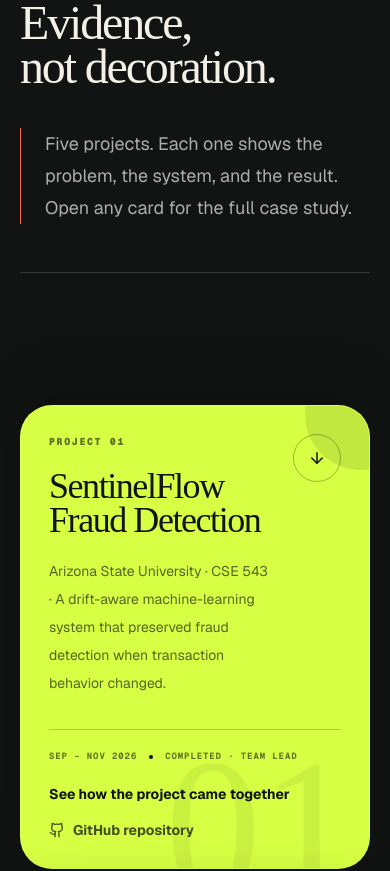
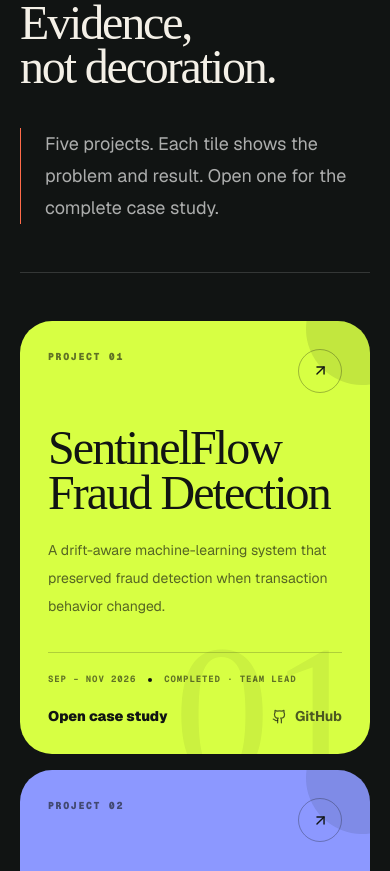
Before and after one commit to Sanjaysoralamavu/Portfolio, a Next.js app: page / in a window 390 px wide. Shown: the part 3560-4431 px from the top of the page. Built offline with nearby package versions, Linux system fonts and the light colour scheme.

Commit message:
fix: replace project stack with bento grid

```diff
--- a/components/sections/Projects.tsx
+++ b/components/sections/Projects.tsx
@@ -1,8 +1,9 @@
 "use client";
-import { useState } from "react";
+
+import { Fragment, useState } from "react";
 import Image from "next/image";
 import { AnimatePresence, motion } from "framer-motion";
-import { ArrowDown, ArrowUpRight, Github } from "lucide-react";
+import { ArrowUpRight, Github, X } from "lucide-react";
 import { projects } from "@/lib/data";
 
 const BASE_PATH = process.env.NEXT_PUBLIC_BASE_PATH ?? "";
@@ -12,6 +13,13 @@ const projectColors = [
   "bg-[#f4f0e7]",
   "bg-[#ff6b4a]",
   "bg-[#a7ddd1]",
+] as const;
+const tileSpans = [
+  "xl:col-span-7",
+  "xl:col-span-5",
+  "xl:col-span-4",
+  "xl:col-span-4",
+  "xl:col-span-4",
 ] as const;
 
 export default function Projects() {
@@ -24,45 +32,47 @@ export default function Projects() {
       aria-labelledby="projects-heading"
     >
       <div className="mx-auto max-w-7xl px-5 py-24 sm:px-8 lg:py-32">
-        {/* Header */}
         <div className="grid gap-10 border-b border-white/15 pb-12 lg:grid-cols-[.8fr_1.2fr] lg:items-end">
           <div>
-            <p className="eyebrow text-[#d7ff43]">
-              Selected work
-            </p>
+            <p className="eyebrow text-[#d7ff43]">Selected work</p>
             <h2
               id="projects-heading"
               className="font-display mt-5 max-w-xl text-5xl leading-[0.9] tracking-[-0.045em] sm:text-6xl lg:text-7xl"
             >
-              Evidence,<br />
+              Evidence,
+              <br />
               not decoration.
             </h2>
           </div>
           <p className="max-w-xl border-l border-[#ff6b4a] pl-6 text-lg leading-8 text-white/65">
-            Five projects. Each one shows the problem, the system, and the result.
-            Open any card for the full case study.
+            Five projects. Each tile shows the problem and result. Open one for
+            the complete case study.
           </p>
         </div>
 
-        {/* Project cards become a stacked, scroll-led case-study deck. */}
-        <div className="mt-12 space-y-8 pb-10">
+        <motion.div
+          layout
+          className="mt-12 grid gap-4 md:grid-cols-2 xl:grid-cols-12"
+        >
           {projects.map((project, index) => {
             const isOpen = openSlug === project.slug;
+            const isFeatured = index === 0;
+
             return (
-              <motion.div
-                key={project.slug}
-                initial={{ opacity: 0, y: 48 }}
+              <Fragment key={project.slug}>
+                <motion.article
+                  layout
+                  data-project={project.slug}
+                  initial={{ opacity: 0, y: 35 }}
                   whileInView={{ opacity: 1, y: 0 }}
-                viewport={{ once: true, amount: 0.2 }}
-                transition={{ duration: 0.6, delay: index * 0.04 }}
-                style={{ top: `calc(5.25rem + ${index * 10}px)`, zIndex: index + 1 }}
-                className="relative bg-[#111413] lg:sticky"
-              >
-                <div
-                  className={`group relative min-h-[360px] overflow-hidden rounded-[2rem] border border-white/10 p-7 text-left text-[#111413] shadow-[0_-18px_55px_rgba(0,0,0,0.2)] transition duration-300 focus-visible:outline-2 focus-visible:outline-offset-4 focus-visible:outline-white sm:p-10 lg:min-h-[390px] ${projectColors[index % projectColors.length]}`}
+                  viewport={{ once: true, amount: 0.18 }}
+                  transition={{ duration: 0.5, delay: index * 0.04 }}
+                  className={`${tileSpans[index]} ${projectColors[index]} group relative flex min-h-[340px] flex-col overflow-hidden rounded-[2rem] p-7 text-[#111413] sm:p-9 ${
+                    index < 2 ? "xl:min-h-[430px]" : "xl:min-h-[360px]"
+                  }`}
                 >
                   <span
-                    className="font-display pointer-events-none absolute -bottom-14 right-3 text-[12rem] leading-none text-[#111413]/[0.06] sm:text-[17rem]"
+                    className="font-display pointer-events-none absolute -bottom-14 right-1 text-[12rem] leading-none text-[#111413]/[0.06] sm:text-[16rem]"
                     aria-hidden="true"
                   >
                     {project.number}
@@ -71,38 +81,43 @@ export default function Projects() {
                     className="absolute right-0 top-0 h-28 w-28 translate-x-12 -translate-y-12 rounded-full bg-[#111413]/10 transition-transform duration-300 group-hover:translate-x-7 group-hover:-translate-y-7"
                     aria-hidden="true"
                   />
-                  <div className="relative flex h-full flex-col">
-                    <div className="flex items-start justify-between gap-5">
-                      <div>
+
+                  <div className="relative flex items-start justify-between gap-5">
                     <p className="font-mono text-[10px] font-black uppercase tracking-[0.16em] text-[#111413]/60">
                       Project {project.number}
                     </p>
-                        <h3 className="font-display mt-5 max-w-3xl text-4xl leading-[0.95] tracking-[-0.04em] text-[#111413] sm:text-5xl">
+                    <button
+                      type="button"
+                      aria-label={`${isOpen ? "Close" : "Open"} ${project.title} case study`}
+                      aria-expanded={isOpen}
+                      aria-controls={`project-${project.slug}`}
+                      onClick={() => setOpenSlug(isOpen ? null : project.slug)}
+                      className="grid h-11 w-11 shrink-0 place-items-center rounded-full border border-[#111413]/30 transition hover:bg-[#111413] hover:text-white focus-visible:outline-2 focus-visible:outline-offset-4 focus-visible:outline-[#111413]"
+                    >
+                      {isOpen ? (
+                        <X size={17} aria-hidden="true" />
+                      ) : (
+                        <ArrowUpRight size={17} aria-hidden="true" />
+                      )}
+                    </button>
+                  </div>
+
+                  <div className="relative mt-8">
+                    <h3
+                      className={`font-display leading-[0.95] tracking-[-0.04em] ${
+                        isFeatured
+                          ? "text-5xl sm:text-6xl"
+                          : "text-4xl sm:text-5xl"
+                      }`}
+                    >
                       {project.title}
                     </h3>
                     <p className="mt-5 max-w-2xl text-sm leading-7 text-[#111413]/65">
-                          {project.org} · {project.teaser}
+                      {project.teaser}
                     </p>
                   </div>
-                      <button
-                        type="button"
-                        aria-label={`${isOpen ? "Collapse" : "Expand"} ${project.title} project details`}
-                        aria-expanded={isOpen}
-                        aria-controls={`project-${project.slug}`}
-                        onClick={() => setOpenSlug(isOpen ? null : project.slug)}
-                        className="grid h-12 w-12 shrink-0 place-items-center rounded-full border border-[#111413]/30 text-[#111413] transition hover:bg-[#111413] hover:text-white focus-visible:outline-2 focus-visible:outline-offset-4 focus-visible:outline-[#111413]"
-                      >
-                        <ArrowDown
-                          size={18}
-                          className={`transition-transform duration-300 ${
-                            isOpen ? "rotate-180" : ""
-                          }`}
-                          aria-hidden="true"
-                        />
-                      </button>
-                    </div>
 
-                    <div className="mt-auto pt-8">
+                  <div className="relative mt-auto pt-8">
                     <div className="flex flex-wrap items-center gap-3 border-t border-[#111413]/20 pt-5 font-mono text-[9px] font-bold uppercase tracking-[0.1em] text-[#111413]/60">
                       <span>{project.date}</span>
                       <span className="h-1 w-1 rounded-full bg-[#111413]" />
@@ -114,71 +129,82 @@ export default function Projects() {
                         aria-expanded={isOpen}
                         aria-controls={`project-${project.slug}`}
                         onClick={() => setOpenSlug(isOpen ? null : project.slug)}
-                          className="text-sm font-bold text-[#111413] underline-offset-4 transition hover:underline focus-visible:outline-2 focus-visible:outline-offset-4 focus-visible:outline-[#111413]"
+                        className="text-sm font-black underline-offset-4 hover:underline focus-visible:outline-2 focus-visible:outline-offset-4 focus-visible:outline-[#111413]"
                       >
-                          {isOpen
-                            ? "Close this story"
-                            : "See how the project came together"}
+                        {isOpen ? "Close case study" : "Open case study"}
                       </button>
                       {project.repository && (
                         <a
                           href={project.repository}
                           target="_blank"
                           rel="noopener noreferrer"
-                            className="inline-flex items-center gap-2 text-sm font-bold text-[#111413]/75 underline-offset-4 transition hover:text-[#111413] hover:underline focus-visible:outline-2 focus-visible:outline-offset-4 focus-visible:outline-[#111413]"
+                          className="inline-flex items-center gap-2 text-sm font-bold text-[#111413]/70 underline-offset-4 hover:text-[#111413] hover:underline"
                         >
-                            <Github size={16} aria-hidden="true" /> GitHub repository
+                          <Github size={15} aria-hidden="true" /> GitHub
                         </a>
                       )}
                     </div>
                   </div>
-                  </div>
-                </div>
+                </motion.article>
 
                 <AnimatePresence initial={false}>
                   {isOpen && (
                     <motion.article
+                      layout
                       id={`project-${project.slug}`}
-                      initial={{ opacity: 0, height: 0 }}
-                      animate={{ opacity: 1, height: "auto" }}
-                      exit={{ opacity: 0, height: 0 }}
-                      transition={{ duration: 0.35, ease: "easeOut" }}
-                      className="relative z-20 overflow-hidden bg-[#111413] py-10"
+                      initial={{ opacity: 0, y: 24 }}
+                      animate={{ opacity: 1, y: 0 }}
+                      exit={{ opacity: 0, y: 16 }}
+                      transition={{ duration: 0.32, ease: "easeOut" }}
+                      className="relative overflow-hidden rounded-[2rem] border border-white/15 bg-[#191d1b] p-6 md:col-span-2 sm:p-9 xl:col-span-12 xl:p-12"
                       aria-labelledby={`${project.slug}-title`}
                     >
-                <div className="grid gap-8 lg:grid-cols-[.8fr_1.2fr]">
-                  {/* Left meta */}
+                      <button
+                        type="button"
+                        onClick={() => setOpenSlug(null)}
+                        aria-label={`Close ${project.title} case study`}
+                        className="absolute right-5 top-5 z-10 grid h-10 w-10 place-items-center rounded-full border border-white/20 text-white/70 transition hover:bg-white hover:text-[#111413]"
+                      >
+                        <X size={17} aria-hidden="true" />
+                      </button>
+
+                      <div className="grid gap-8 pr-12 lg:grid-cols-[.8fr_1.2fr]">
                         <div>
                           <p className="font-mono text-[10px] font-black uppercase tracking-[0.18em] text-[#ff6b4a]">
                             Project {project.number} / {project.date}
                           </p>
                           <h3
                             id={`${project.slug}-title`}
-                      className="mt-5 text-3xl font-black leading-tight sm:text-4xl"
+                            className="font-display mt-5 text-4xl leading-[0.95] tracking-[-0.035em] sm:text-5xl"
                           >
                             {project.title}
                           </h3>
-                    <p className="mt-5 text-base leading-7 text-white/75">
+                          <p className="mt-5 text-base leading-7 text-white/65">
                             {project.teaser}
                           </p>
                           <dl className="mt-8 divide-y divide-white/15 border-y border-white/15 text-sm">
                             <div className="flex items-center justify-between gap-4 py-3">
-                        <dt className="text-white/55">Collaborated with</dt>
-                        <dd className="font-bold text-white">{project.collaboratedWith}</dd>
+                              <dt className="text-white/45">Collaborated with</dt>
+                              <dd className="text-right font-bold text-white">
+                                {project.collaboratedWith}
+                              </dd>
                             </div>
                             <div className="flex items-center justify-between gap-4 py-3">
-                        <dt className="text-white/55">Guided by</dt>
-                        <dd className="font-bold text-white">{project.guidedBy}</dd>
+                              <dt className="text-white/45">Guided by</dt>
+                              <dd className="text-right font-bold text-white">
+                                {project.guidedBy}
+                              </dd>
                             </div>
                             <div className="flex items-center justify-between gap-4 py-3">
-                        <dt className="text-white/55">Result</dt>
-                        <dd className="font-bold text-[#d7ff43]">{project.rating}</dd>
+                              <dt className="text-white/45">Result</dt>
+                              <dd className="text-right font-bold text-[#d7ff43]">
+                                {project.rating}
+                              </dd>
                             </div>
                           </dl>
                         </div>
 
-                  {/* Right body */}
-                  <div className="border border-white/20 bg-white/[0.06] p-6 sm:p-8">
+                        <div className="border border-white/15 bg-white/[0.04] p-6 sm:p-8">
                           <p className="font-mono text-[10px] font-black uppercase tracking-[0.18em] text-[#d7ff43]">
                             The starting point
                           </p>
@@ -190,27 +216,27 @@ export default function Projects() {
                               <p className="font-mono text-[10px] font-black uppercase tracking-[0.16em] text-[#ff6b4a]">
                                 How I approached it
                               </p>
-                        <p className="mt-3 text-sm leading-7 text-white/70">{project.approach}</p>
+                              <p className="mt-3 text-sm leading-7 text-white/65">
+                                {project.approach}
+                              </p>
                             </div>
                             <div>
                               <p className="font-mono text-[10px] font-black uppercase tracking-[0.16em] text-[#ff6b4a]">
                                 What I left behind
                               </p>
-                        <p className="mt-3 text-sm leading-7 text-white/70">{project.deliverables}</p>
+                              <p className="mt-3 text-sm leading-7 text-white/65">
+                                {project.deliverables}
+                              </p>
                             </div>
                           </div>
                         </div>
                       </div>
 
-                {/* Evidence and project showcase */}
                       {project.metrics && (
-                  <dl className="mt-10 grid overflow-hidden border border-white/20 bg-white/15 sm:grid-cols-2 lg:grid-cols-4">
+                        <dl className="mt-10 grid overflow-hidden border border-white/15 sm:grid-cols-2 lg:grid-cols-4">
                           {project.metrics.map((metric) => (
-                      <div
-                        key={metric.label}
-                        className="bg-[#111413] p-5 sm:p-6"
-                      >
-                        <dt className="text-xs font-bold uppercase tracking-[0.14em] text-white/55">
+                            <div key={metric.label} className="bg-[#111413] p-5 sm:p-6">
+                              <dt className="font-mono text-[9px] font-bold uppercase tracking-[0.12em] text-white/45">
                                 {metric.label}
                               </dt>
                               <dd className="font-display mt-3 text-4xl text-[#d7ff43]">
@@ -222,7 +248,7 @@ export default function Projects() {
                       )}
 
                       {project.showcase && (
-                  <figure className="mt-10 overflow-hidden border border-white/20 bg-white/[0.06]">
+                        <figure className="mt-10 overflow-hidden border border-white/15 bg-white/[0.04]">
                           <Image
                             src={`${BASE_PATH}${project.showcase.src}`}
                             alt={project.showcase.alt}
@@ -231,14 +257,13 @@ export default function Projects() {
                             sizes="(max-width: 1280px) 100vw, 1200px"
                             className="h-auto w-full bg-white"
                           />
-                    <figcaption className="border-t border-white/20 px-5 py-4 text-sm leading-6 text-white/65">
+                          <figcaption className="border-t border-white/15 px-5 py-4 text-sm leading-6 text-white/60">
                             {project.showcase.caption}
                           </figcaption>
                         </figure>
                       )}
 
-                {/* Process steps */}
-                <div className="mt-10 grid gap-8 border-y border-white/20 py-10 lg:grid-cols-[.8fr_1.2fr]">
+                      <div className="mt-10 grid gap-8 border-y border-white/15 py-10 lg:grid-cols-[.8fr_1.2fr]">
                         <div>
                           <p className="font-mono text-[10px] font-black uppercase tracking-[0.18em] text-[#d7ff43]">
                             {project.processEyebrow ?? "Making the idea visible"}
@@ -249,18 +274,23 @@ export default function Projects() {
                           </h4>
                         </div>
                         <ol className="grid gap-4 sm:grid-cols-2">
-                    {project.process.map((step, i) => (
-                      <li key={step.label} className="border-t border-white/20 pt-4">
+                          {project.process.map((step, stepIndex) => (
+                            <li
+                              key={step.label}
+                              className="border-t border-white/15 pt-4"
+                            >
                               <p className="font-mono text-[10px] font-black text-[#ff6b4a]">
-                          {String(i + 1).padStart(2, "0")} / {step.label}
+                                {String(stepIndex + 1).padStart(2, "0")} /{" "}
+                                {step.label}
                               </p>
-                        <p className="mt-2 text-sm leading-6 text-white/75">{step.body}</p>
+                              <p className="mt-2 text-sm leading-6 text-white/70">
+                                {step.body}
+                              </p>
                             </li>
                           ))}
                         </ol>
                       </div>
 
-                {/* Footer: skills + CTA */}
                       <div className="mt-10 flex flex-col gap-7 lg:flex-row lg:items-end lg:justify-between">
                         <div>
                           <p className="font-mono text-[10px] font-black uppercase tracking-[0.18em] text-[#d7ff43]">
@@ -270,7 +300,7 @@ export default function Projects() {
                             {project.skills.map((skill) => (
                               <span
                                 key={skill}
-                          className="border border-white/25 px-3 py-2 text-xs font-bold text-white/85"
+                                className="border border-white/20 px-3 py-2 text-xs font-bold text-white/80"
                               >
                                 {skill}
                               </span>
@@ -283,7 +313,7 @@ export default function Projects() {
                               href={project.repository}
                               target="_blank"
                               rel="noopener noreferrer"
-                        className="inline-flex items-center justify-center gap-2 rounded-full bg-[#d7ff43] px-5 py-3 text-sm font-bold text-[#111413] transition hover:bg-white focus-visible:outline-2 focus-visible:outline-offset-4 focus-visible:outline-white"
+                              className="inline-flex items-center justify-center gap-2 rounded-full bg-[#d7ff43] px-5 py-3 text-sm font-bold text-[#111413] transition hover:bg-white"
                             >
                               <Github size={17} aria-hidden="true" /> View repository
                             </a>
@@ -293,7 +323,7 @@ export default function Projects() {
                               href={`${BASE_PATH}${project.certificate}`}
                               target="_blank"
                               rel="noopener noreferrer"
-                        className="inline-flex items-center justify-center gap-2 rounded-full bg-[#ff6b4a] px-5 py-3 text-sm font-bold text-[#111413] transition hover:bg-white focus-visible:outline-2 focus-visible:outline-offset-4 focus-visible:outline-white"
+                              className="inline-flex items-center justify-center gap-2 rounded-full bg-[#ff6b4a] px-5 py-3 text-sm font-bold text-[#111413] transition hover:bg-white"
                             >
                               View certificate <ArrowUpRight size={17} aria-hidden="true" />
                             </a>
@@ -301,9 +331,8 @@ export default function Projects() {
                         </div>
                       </div>
 
-                {/* Quote */}
                       {project.quote && (
-                  <blockquote className="mt-10 border-l-2 border-[#d7ff43] pl-6 text-lg leading-8 text-white/85">
+                        <blockquote className="mt-10 border-l-2 border-[#d7ff43] pl-6 text-lg leading-8 text-white/80">
                           {project.quote.text}
                           <footer className="mt-3 text-sm font-bold text-[#d7ff43]">
                             {project.quote.author}
@@ -313,10 +342,10 @@ export default function Projects() {
                     </motion.article>
                   )}
                 </AnimatePresence>
-              </motion.div>
+              </Fragment>
             );
           })}
-        </div>
+        </motion.div>
       </div>
     </section>
   );
```
Lines whose indentation alone changed are shown as unchanged.
